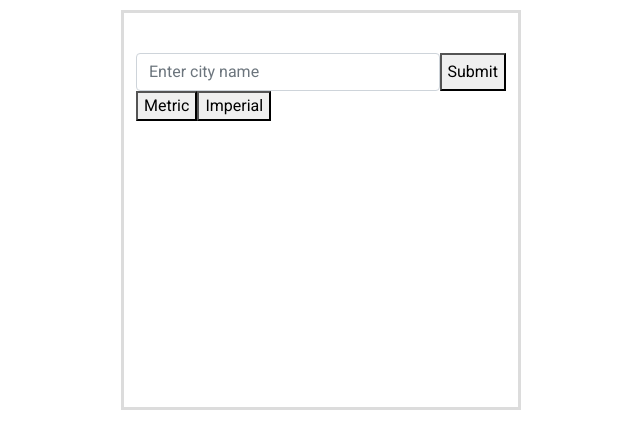
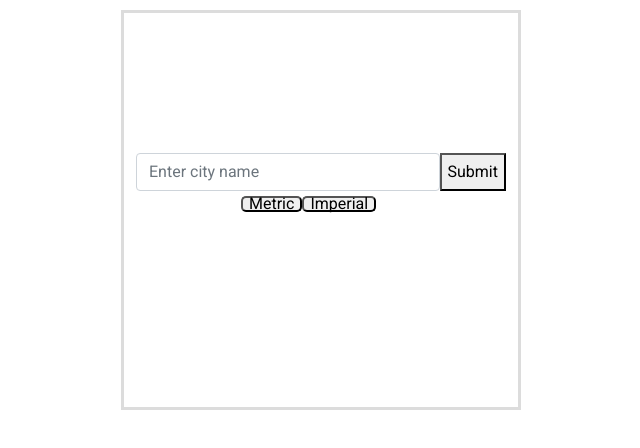
Before and after one commit to alicethomas/current-weather, an Angular app: page / in a window 1280 px wide. Shown: the top 448 px of the page, without its empty margins (319-959 px from the left). Built offline with nearby package versions, Linux system fonts and the light colour scheme.

Commit message:
remove image

```diff
--- a/src/app/city/city.component.css
+++ b/src/app/city/city.component.css
@@ -5,6 +5,15 @@
     border-color: gainsboro;
     margin-top: 10px;
     margin-bottom: 10px;
+}
+
+.container .row {
+    position: relative;
+    top: 100px;
+}
+
+.alert-warning {
+    position: absolute;
 }
 
 .form-padding {
@@ -15,3 +24,15 @@
     width: 100%;
     height: 200px;
 }
+
+.button-group {
+    display:flex;
+    margin: 5px;
+    position: relative;
+    left: 100px;
+    line-height: 10px;
+}
+
+.unit-button {
+    border-radius: 5px;
+}
```
Also changed, not shown: src/assets/bluesky.png (deleted).
